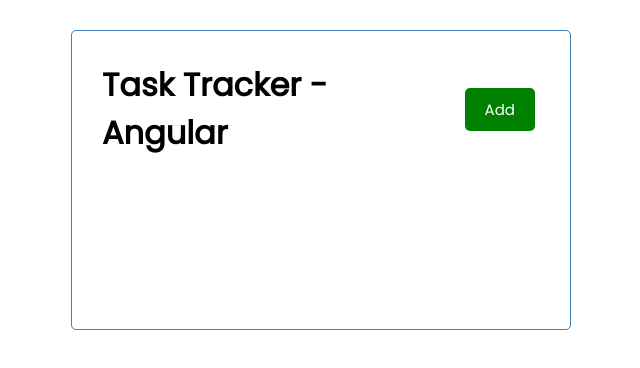
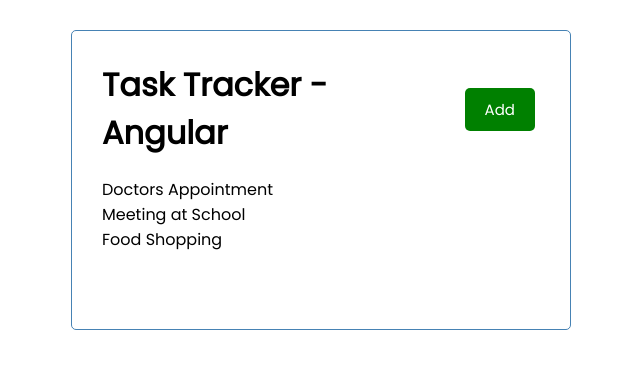
Before and after one commit to TawfiqKhan/angular-task-tracker, an Angular app: page / in a window 1280 px wide. Shown: the top 368 px of the page, without its empty margins (319-959 px from the left). Built offline with nearby package versions, Linux system fonts and the light colour scheme.

Commit message:
import task data into Tasks component

```diff
--- /dev/null
+++ b/src/app/Task.ts
@@ -0,0 +1,6 @@
+export interface Task {
+  id?: number;
+  text: string;
+  day: string;
+  reminder: boolean;
+}
--- a/src/app/app.component.html
+++ b/src/app/app.component.html
@@ -1,3 +1,4 @@
 <div class="container">
   <app-header></app-header>
+  <app-tasks></app-tasks>
 </div>
--- a/src/app/app.module.ts
+++ b/src/app/app.module.ts
@@ -4,12 +4,14 @@
 import { AppComponent } from './app.component';
 import { HeaderComponent } from './components/header/header.component';
 import { ButtonComponent } from './components/button/button.component';
+import { TasksComponent } from './components/tasks/tasks.component';
 
 @NgModule({
   declarations: [
     AppComponent,
     HeaderComponent,
-    ButtonComponent
+    ButtonComponent,
+    TasksComponent
   ],
   imports: [
     BrowserModule
--- /dev/null
+++ b/src/app/components/tasks/tasks.component.html
@@ -0,0 +1 @@
+<p *ngFor="let task of tasks">{{ task.text }}</p>
--- /dev/null
+++ b/src/app/components/tasks/tasks.component.ts
@@ -0,0 +1,15 @@
+import { Component, OnInit } from '@angular/core';
+import { Task } from '../../Task';
+import { TASKS } from '../../mock-task';
+
+@Component({
+  selector: 'app-tasks',
+  templateUrl: './tasks.component.html',
+  styleUrls: ['./tasks.component.css'],
+})
+export class TasksComponent implements OnInit {
+  tasks: Task[] = TASKS;
+  constructor() {}
+
+  ngOnInit(): void {}
+}
--- /dev/null
+++ b/src/app/mock-task.ts
@@ -0,0 +1,22 @@
+import { Task } from './Task';
+
+export const TASKS: Task[] = [
+  {
+    id: 1,
+    text: 'Doctors Appointment',
+    day: 'May 5th at 2:30pm',
+    reminder: true,
+  },
+  {
+    id: 2,
+    text: 'Meeting at School',
+    day: 'May 6th at 1:30pm',
+    reminder: true,
+  },
+  {
+    id: 3,
+    text: 'Food Shopping',
+    day: 'May 7th at 12:30pm',
+    reminder: false,
+  },
+];
```
Also changed, not shown: src/app/components/tasks/tasks.component.css (added), 1 other file (tests, documents, lock files or other folders).
